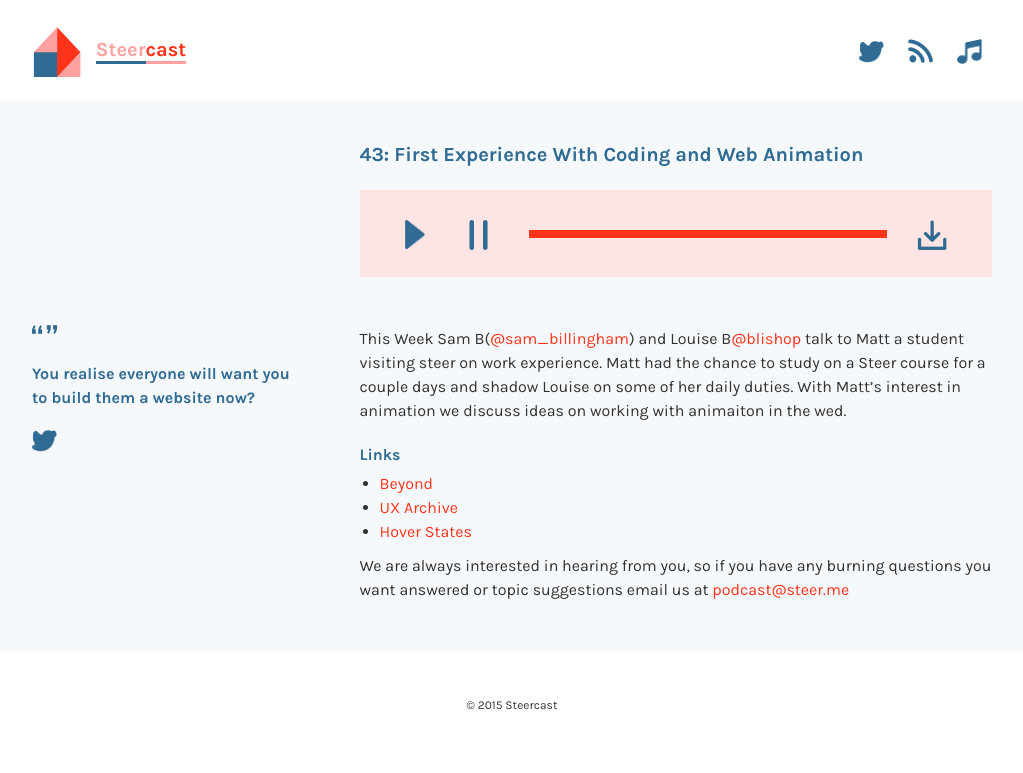
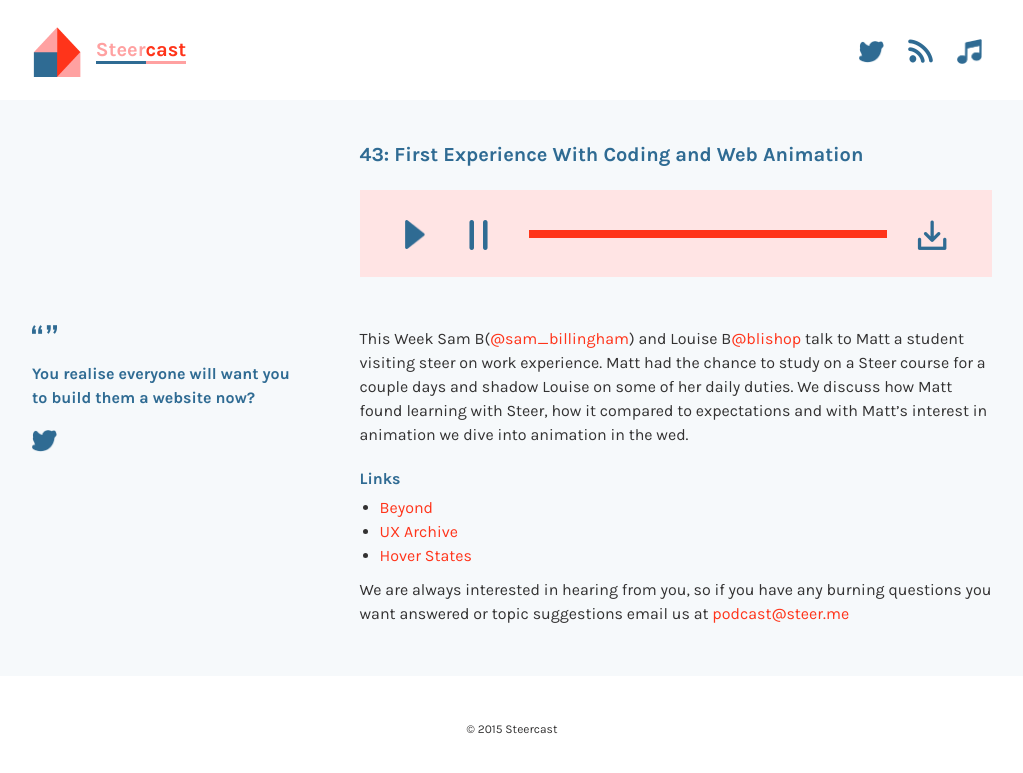
Before and after one commit to vivienney/podcast, a Jekyll site: the page built from _episodes/43.markdown, in a window 1280 px wide. Shown: the top 773 px of the page, without its empty margins (128-1151 px from the left). Built offline with Jekyll 4.4.1, drawn with Linux system fonts in a browser that asks for light colours.

Commit message:
ep 43 copy update

```diff
--- a/_episodes/43.markdown
+++ b/_episodes/43.markdown
@@ -12,7 +12,7 @@ summary: "Sam and Louise talk to Matt a student visiting steer on work experienc
 
 # The main content cant be more than 4,000 characters
 ---
-This Week Sam B([@sam_billingham](https://twitter.com/sam_billingham)) and Louise B[@blishop](https://twitter.com/blishop) talk to Matt a student visiting steer on work experience. Matt had the chance to study on a Steer course for a couple days and shadow Louise on some of her daily duties. With Matt's interest in animation we discuss ideas on working with animaiton in the wed.
+This Week Sam B([@sam_billingham](https://twitter.com/sam_billingham)) and Louise B[@blishop](https://twitter.com/blishop) talk to Matt a student visiting steer on work experience. Matt had the chance to study on a Steer course for a couple days and shadow Louise on some of her daily duties. We discuss how Matt found learning with Steer, how it compared to expectations and with Matt's interest in animation we dive into animation in the wed.
 
 #### Links
 - [Beyond](http://beyondconf.co)
```
